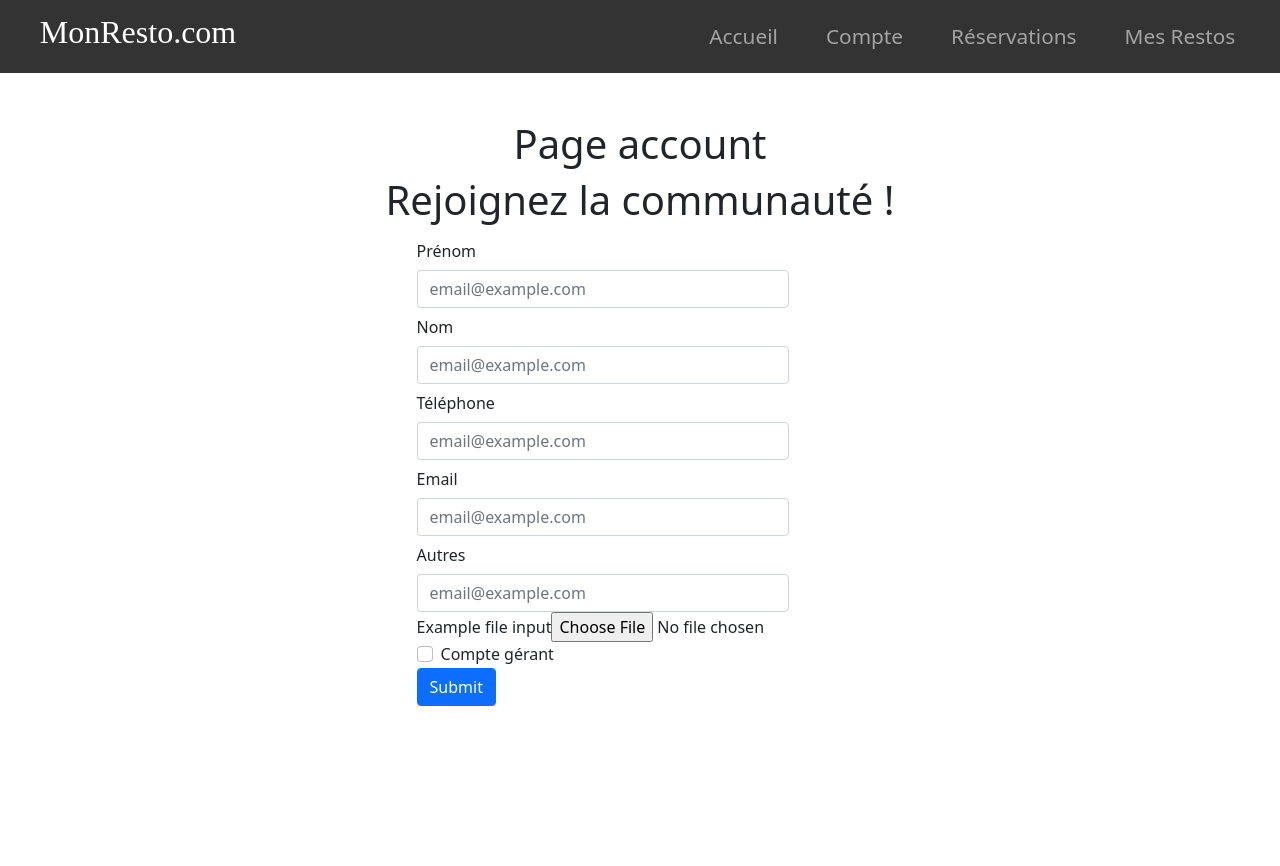
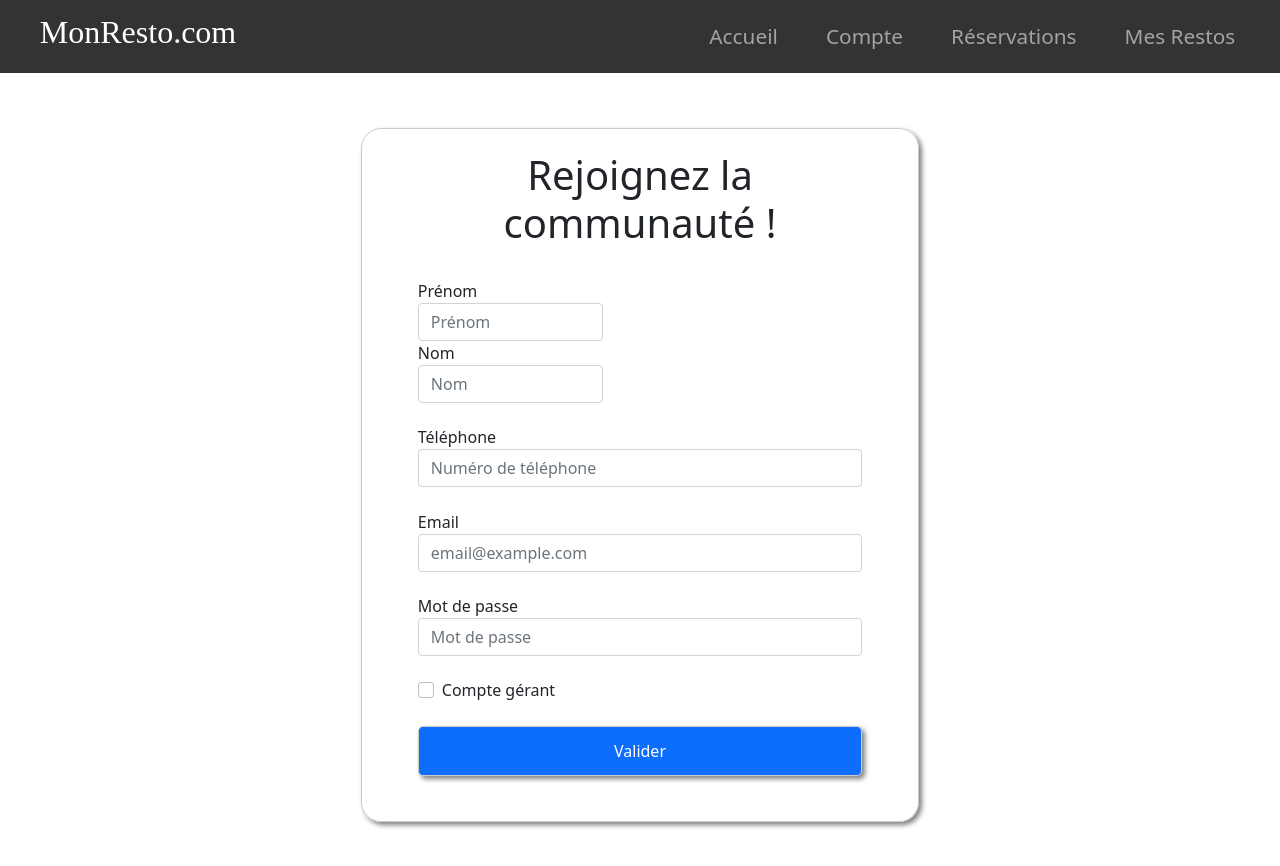
Before and after one commit to gabflrt/WE4B, an Angular app in the folder WE4B/: page /account in a window 1280 px wide. Shown: the top 866 px of the page. Before the commit the page ends 800 px from the top, so only its background shows below. Built offline with nearby package versions, Linux system fonts and the light colour scheme.

Commit message:
formulaire création de compte

```diff
--- a/WE4B/src/app/account/account.component.html
+++ b/WE4B/src/app/account/account.component.html
@@ -1,3 +1,2 @@
-<br><br><br><br><br>
-<h1 class="text-center">Page account</h1>
+<br><br><br>
 <app-formcreacompte></app-formcreacompte>
--- a/WE4B/src/app/formcreacompte/formcreacompte.component.css
+++ b/WE4B/src/app/formcreacompte/formcreacompte.component.css
@@ -2,3 +2,32 @@
     display: flex;
     justify-content: center;
 }
+
+.form-roaw {
+    display: table-row;
+    justify-content: center;
+}
+
+.formulaire {
+    width: 50%;
+    margin-top: 5%;
+    margin-bottom: 5%;
+    border: 1px solid #ccc;
+    box-shadow: 3px 3px 5px #808080;
+    border-radius: 20px;
+    padding: 2% 5% 2% 5%;
+}
+
+.form-group {
+    margin-top: 5%;
+}
+
+.btn {
+    margin-top: 5%;
+    margin-bottom: 5%;
+    width: 100%;
+    height: 50px;
+    border: 1px solid #ccc;
+    box-shadow: 3px 3px 5px #808080;
+    border-radius: 5px;
+}
--- a/WE4B/src/app/formcreacompte/formcreacompte.component.html
+++ b/WE4B/src/app/formcreacompte/formcreacompte.component.html
@@ -1,53 +1,40 @@
-<h1 class="text-center">Rejoignez la communauté !</h1>
 <div class="container">
-    <form>
+    <form class="formulaire">
+        <h1 class="text-center">Rejoignez la communauté !</h1>
+        <br>
+
         <div class="form-row">
-            <div class="col">
-                <label for="inputEmail" class="col-sm-2 col-form-label">Prénom</label>
-                <div class="col-sm-10">
-                    <input type="text" class="form-control" id="inputEmail" placeholder="email@example.com">
-                </div>
+            <div class="col-md-5">
+                <label for="inputFirstName">Prénom</label>
+                <input type="text" class="form-control" placeholder="Prénom">
             </div>
-            <div class="col">
-                <label for="input" class="col-sm-2 col-form-label">Nom</label>
-                <div class="col-sm-10">
-                    <input type="text" class="form-control" id="inputEmail" placeholder="email@example.com">
-                </div>
+            <div class="col-md-5">
+                <label for="inputLastName">Nom</label>
+                <input type="text" class="form-control" placeholder="Nom">
             </div>
         </div>
 
         <div class="form-group">
-            <label for="inputEmail" class="col-sm-2 col-form-label">Téléphone</label>
-            <div class="col-sm-10">
-                <input type="text" class="form-control" id="inputEmail" placeholder="email@example.com">
-            </div>
+            <label for="inputPhone">Téléphone</label>
+            <input type="text" class="form-control" id="inputPhone" placeholder="Numéro de téléphone">
         </div>
         <div class="form-group">
-            <label for="inputEmail" class="col-sm-2 col-form-label">Email</label>
-            <div class="col-sm-10">
-                <input type="text" class="form-control" id="inputEmail" placeholder="email@example.com">
-            </div>
+            <label for="inputEmail">Email</label>
+            <input type="email" class="form-control" id="inputEmail" placeholder="email@example.com">
         </div>
         <div class="form-group">
-            <label for="inputEmail" class="col-sm-2 col-form-label">Autres</label>
-            <div class="col-sm-10">
-                <input type="text" class="form-control" id="inputEmail" placeholder="email@example.com">
-            </div>
+            <label for="inputPassword">Mot de passe</label>
+            <input type="password" class="form-control" id="inputPassword" placeholder="Mot de passe">
         </div>
+
         <div class="form-group">
-            <label for="exampleFormControlFile1">Example file input</label>
-            <input type="file" class="form-control-file" id="exampleFormControlFile1">
-        </div>
-        <div class="col-sm-10">
             <div class="form-check">
-                <input class="form-check-input" type="checkbox" id="gridCheck1">
-                <label class="form-check-label" for="gridCheck1">
+                <input class="form-check-input" type="checkbox" id="gridCheck">
+                <label class="form-check-label" for="gridCheck">
                     Compte gérant
                 </label>
             </div>
         </div>
-        <div class="col-auto">
-            <button type="submit" class="btn btn-primary mb-2">Submit</button>
-        </div>
+        <button type="submit" class="btn btn-primary">Valider</button>
     </form>
 </div>
```
